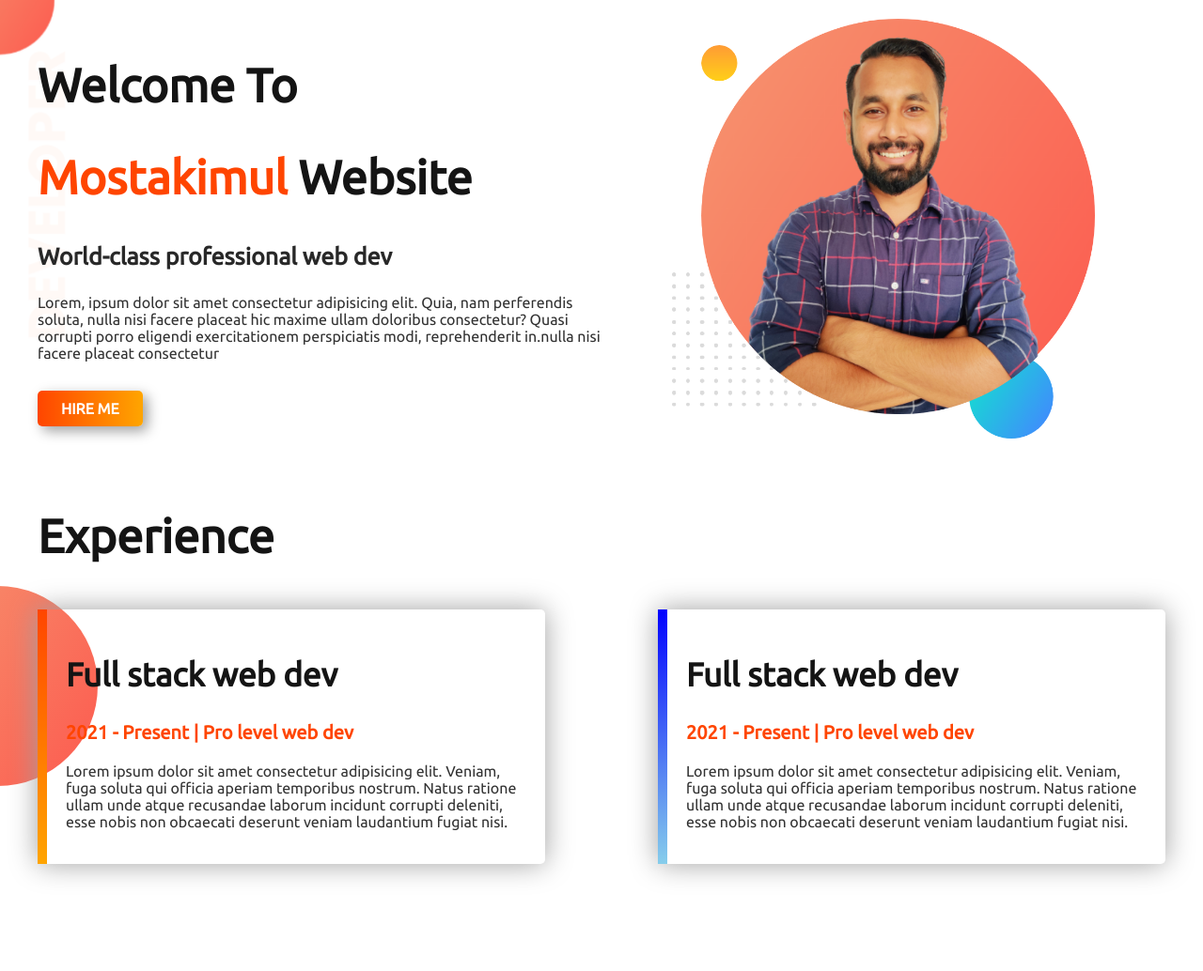
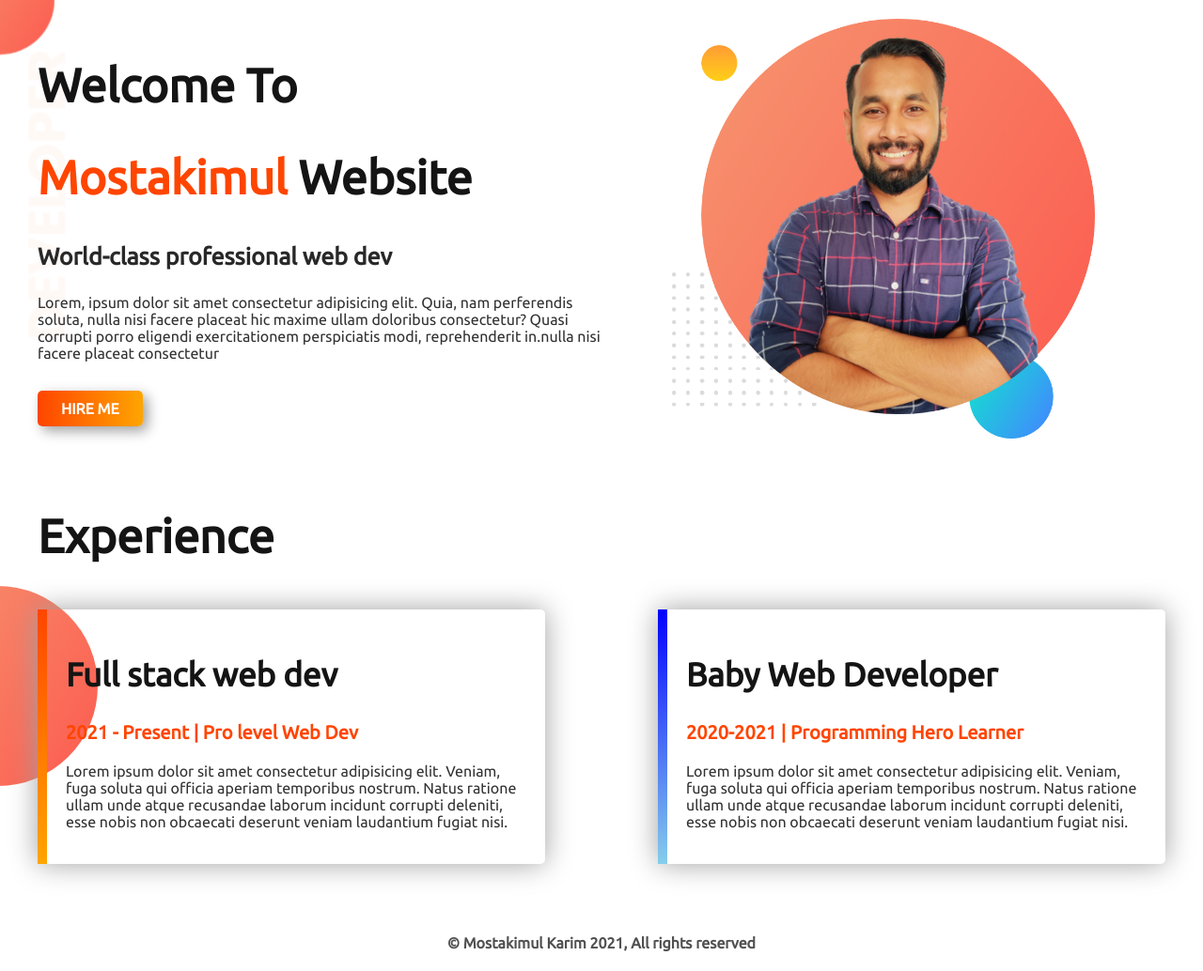
Before and after one commit to Mostakimul/portfolio-v1.0, a plain HTML site: page index.html in a window 1280 px wide. Shown: the whole page at 94% size. Before the commit the page ends 995 px from the top, so only its background shows below. Drawn offline with Linux system fonts and the light colour scheme.

Commit message:
Footer and some modification

```diff
--- a/index.html
+++ b/index.html
@@ -42,20 +42,25 @@
     <div class="experience">
       <div class="experience-left">
         <h2 class="experience-left__title">Full stack web dev</h2>
-        <h3 class="experience-left__sub">2021 - Present | Pro level web dev</h3>
+        <h3 class="experience-left__sub">2021 - Present | Pro level Web Dev</h3>
         <p class="experience-left__para">Lorem ipsum dolor sit amet consectetur adipisicing elit. Veniam, fuga soluta
           qui officia aperiam temporibus nostrum. Natus ratione ullam unde atque recusandae laborum incidunt corrupti
           deleniti, esse nobis non obcaecati deserunt veniam laudantium fugiat nisi.</p>
       </div>
       <div class="experience-right">
-        <h2 class="experience-right__title">Full stack web dev</h2>
-        <h3 class="experience-right__sub">2021 - Present | Pro level web dev</h3>
+        <h2 class="experience-right__title">Baby Web Developer</h2>
+        <h3 class="experience-right__sub">2020-2021 | Programming Hero Learner</h3>
         <p class="experience-right__para">Lorem ipsum dolor sit amet consectetur adipisicing elit. Veniam, fuga soluta
           qui officia aperiam temporibus nostrum. Natus ratione ullam unde atque recusandae laborum incidunt corrupti
           deleniti, esse nobis non obcaecati deserunt veniam laudantium fugiat nisi.</p>
       </div>
     </div>
   </section>
+
+  <!-- Footer -->
+  <footer id="footer">
+    <h4 class="copyright">&copy; Mostakimul Karim 2021, All rights reserved</h4>
+  </footer>
 </body>
 
 </html>
--- a/style.css
+++ b/style.css
@@ -116,3 +116,9 @@ body {
 .experience-right__para {
   color: rgb(50, 50, 50);
 }
+
+/* Footer */
+.copyright {
+  text-align: center;
+  color: rgb(80, 80, 80);
+}
```
